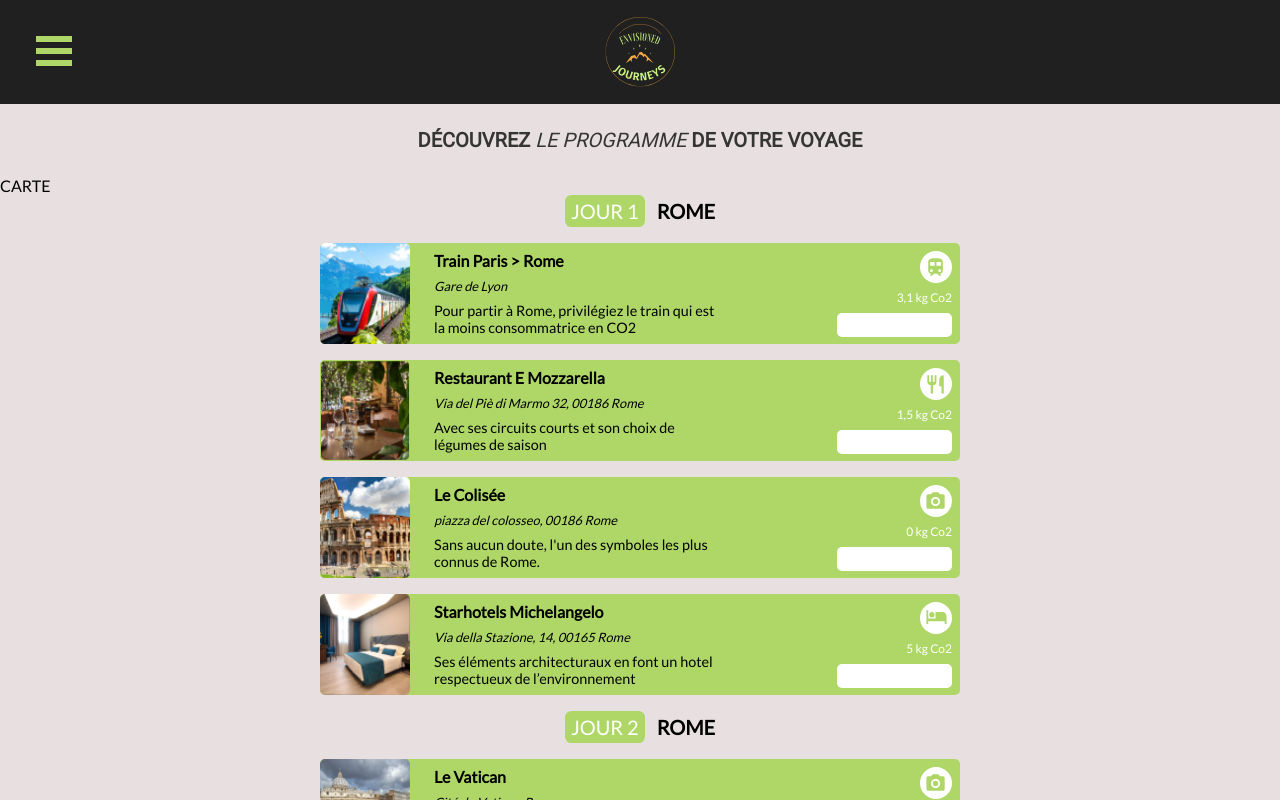
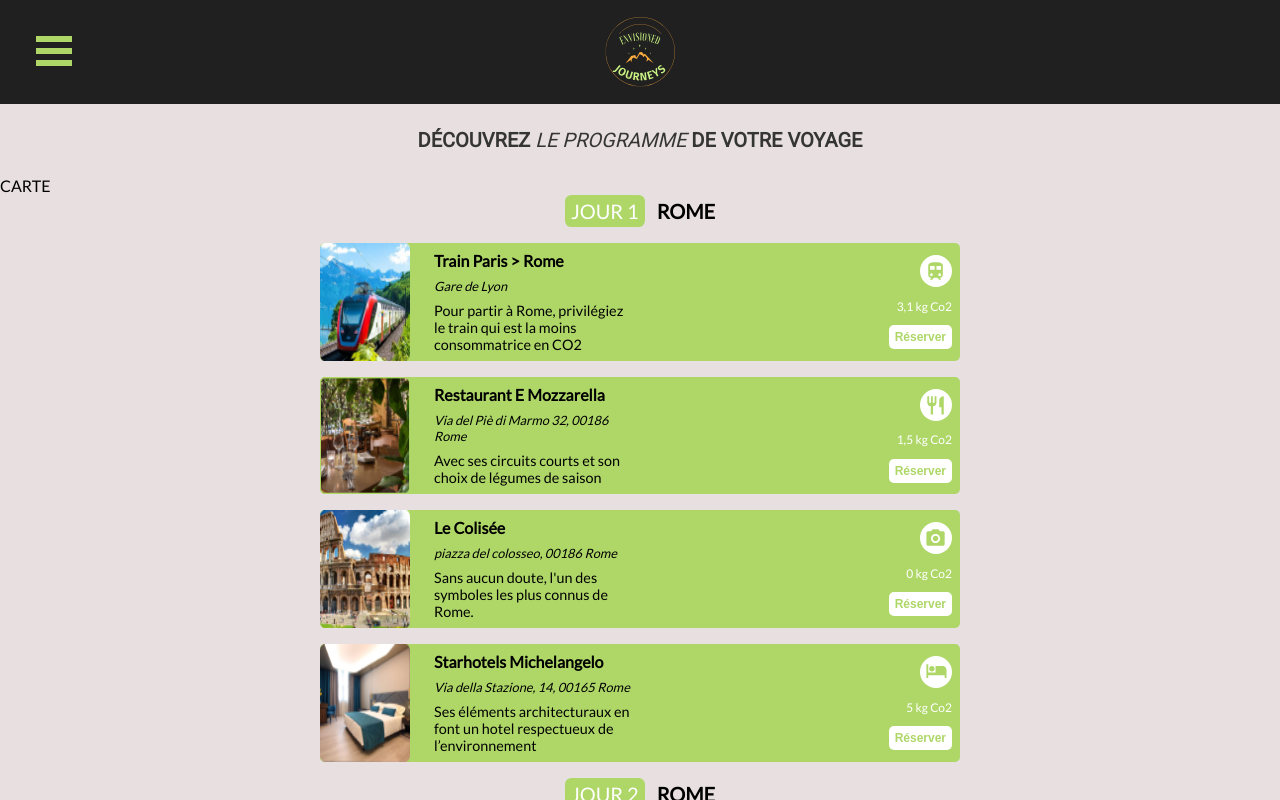
Before and after one commit to mlgs45/NoRespect-Hackaton, a React (Vite) app in the folder frontend/: page /results in a window 1280 px wide. Shown: the top 800 px of the page. Built offline with nearby package versions, Linux system fonts and the light colour scheme.

Commit message:
fix button text css

```diff
--- a/frontend/src/components/ResultItineraire.css
+++ b/frontend/src/components/ResultItineraire.css
@@ -151,7 +151,15 @@
 
   .informationsStep {
     padding-left: 1rem;
-    padding-right:2rem;
+    padding-right:6rem;
     margin-right:5rem;
   }
 }
+
+@media screen and (min-width: 1240px) {
+  .informationsStep {
+    padding-left: 1rem;
+    padding-right:6rem;
+    margin-right:10rem;
+  }
+}
--- a/frontend/src/pages/Home.css
+++ b/frontend/src/pages/Home.css
@@ -456,15 +456,13 @@
   width: 10rem;
   height: 3.5rem;
   border-radius: 0.8rem;
+  color: #fff;
+  font-size: 1.5rem;
+  font-weight: 700;
+  text-align: center;
+  line-height: 3.5rem;
 }
 
-.textButton {
-    color: #fff;
-    font-size: 1.5rem;
-    font-weight: 700;
-    text-align: center;
-    line-height: 3.5rem;
-}
 
 .bottom-home-page {
   background-color: #aed768;
--- a/frontend/src/pages/Home.jsx
+++ b/frontend/src/pages/Home.jsx
@@ -43,7 +43,8 @@
           <div className="textButton">{" "}
             GO{" "}
           </div>
-        </button></Link>
+          </button>
+        </Link>
       </div>
       <div className="container-animation">
         <div className="container-animation">
```
